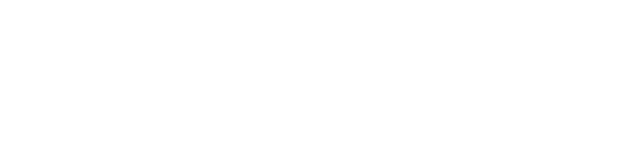
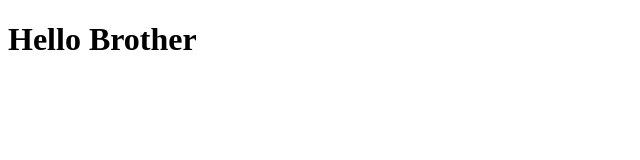
Before and after one commit to DevAhmedMarwan/html_test, a plain HTML site: page index.html in a window 1280 px wide. Shown: the whole page, without its empty margins (0-640 px from the left). Drawn offline with Linux system fonts and the light colour scheme.

Commit message:
add h1 hello

```diff
--- a/index.html
+++ b/index.html
@@ -5,5 +5,7 @@
     <meta name="viewport" content="width=device-width, initial-scale=1.0" />
     <title>Document</title>
   </head>
-  <body></body>
+  <body>
+    <h1>Hello Brother</h1>
+  </body>
 </html>
```
